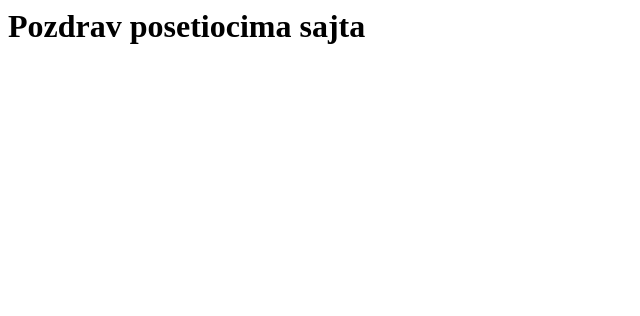
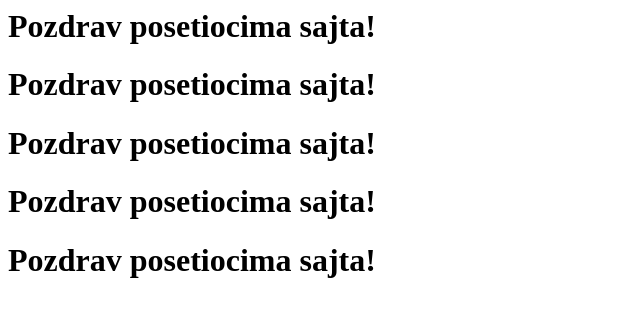
Before and after one commit to Proba05/repozitorijum01, a plain HTML site: page index.html in a window 1280 px wide. Shown: the whole page, without its empty margins (0-640 px from the left). Drawn offline with Linux system fonts and the light colour scheme.

Commit message:
Update index.html
Nova promena

```diff
--- a/index.html
+++ b/index.html
@@ -1,12 +1,5 @@
-<!--Ovo je komentar-->
-<!--Napisati nesto-->
-<h1>Pozdrav posetiocima sajta </h1>
-<!--Dalje mozemo pisati bilo kakav kod-->
-<!--U commit new file
-unosimo naziv ili svrhu promena
-i neki opis da nekom drugom pojasnimo sta je ovde radjeno
-(ovo je bitno kada su u pitanju promene na nekom kodu a ne sada)-->
-
-<!--Nakon unosa teksta kliknemo na commit new file,
-i file ce biti dodat u main grani jer je tako postavljeno po default:
-Commit directly to the main branch.-->
+<h1>Pozdrav posetiocima sajta! </h1>
+<h1>Pozdrav posetiocima sajta! </h1>
+<h1>Pozdrav posetiocima sajta! </h1>
+<h1>Pozdrav posetiocima sajta! </h1>
+<h1>Pozdrav posetiocima sajta! </h1>
```
